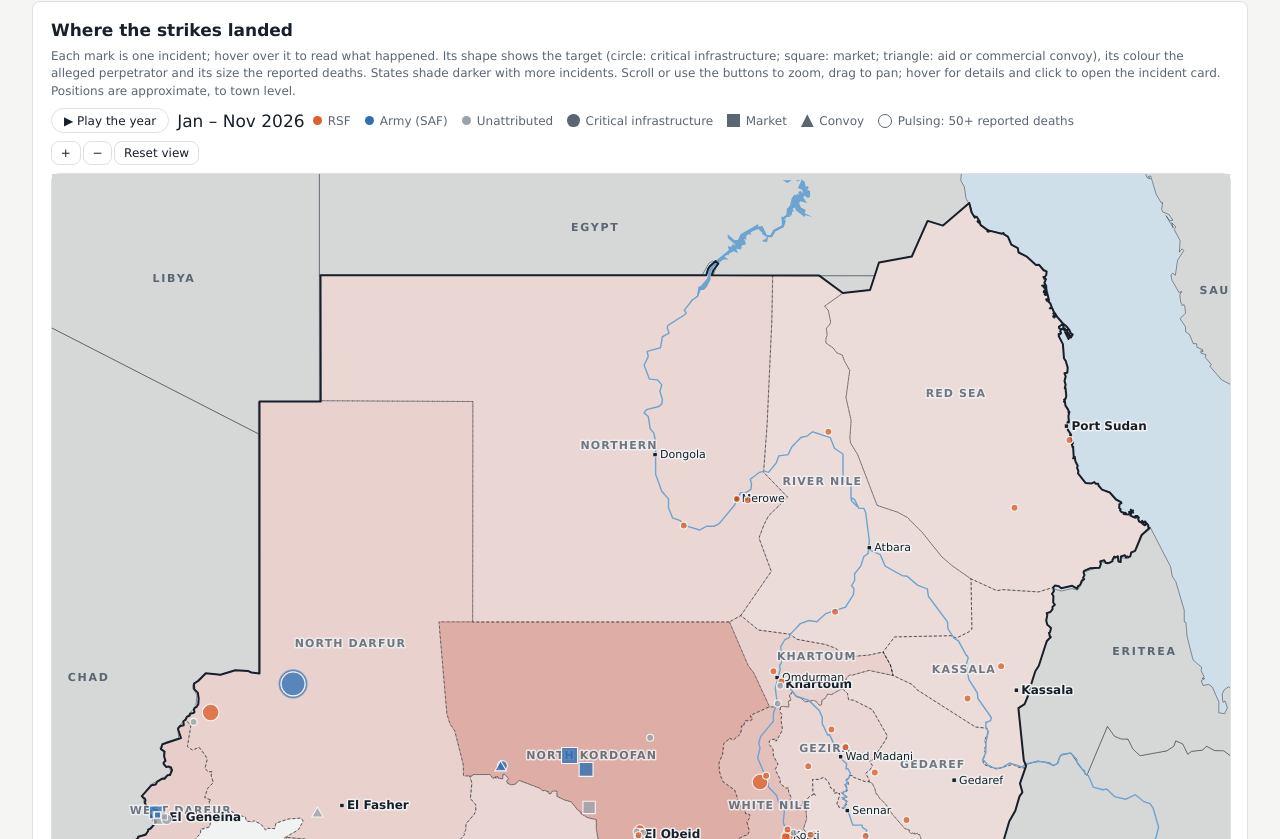
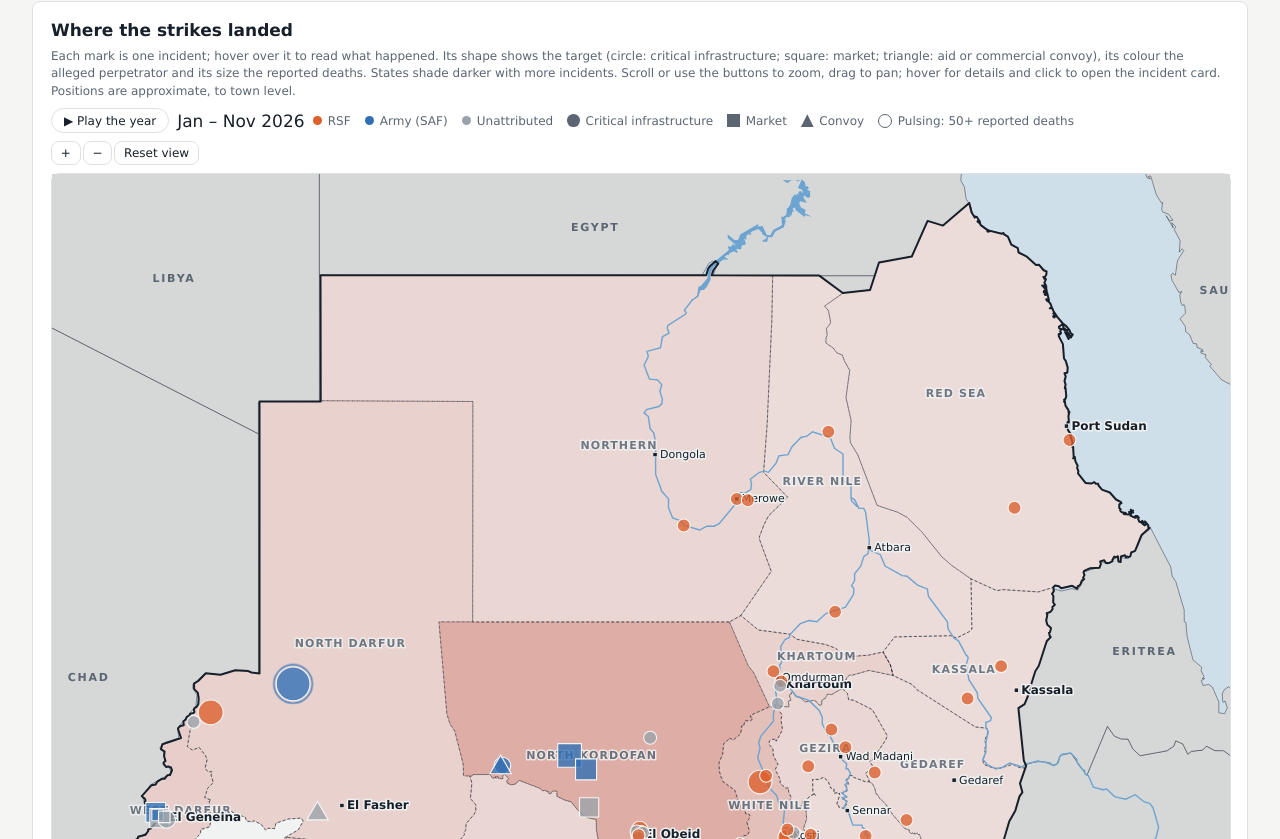
Before and after one commit to conflict-snapshot/sudan-strikes, a plain HTML site: page index.html in a window 1280 px wide. Shown: the part 561-1400 px from the top of the page. Drawn offline with nearby package versions, Linux system fonts and the light colour scheme.

Commit message:
Larger incident markers

```diff
--- a/index.html
+++ b/index.html
@@ -530,7 +530,7 @@ dash.calc('kpis', {
       const ctl = g.ctylab.selectAll('text').data(COUNTRIES, (d) => d[0]).join('text').attr('class', 'sx-country').attr('text-anchor', 'middle').text((d) => d[0]);
       const tw = g.towns.selectAll('g.town').data(TOWNS, (d) => d[0]).join((en) => { const t = en.append('g').attr('class', 'town'); t.append('rect'); t.append('text'); return t; });
 
-      const r = (d) => 3.5 + Math.sqrt(SX.k(d)) * (narrow ? 0.75 : 1.05);
+      const r = (d) => (narrow ? 5 : 6.5) + Math.sqrt(SX.k(d)) * (narrow ? 0.9 : 1.3);
       const symbolPath = (d, kk) => d3.symbol(SHAPE[d.class] || d3.symbolCircle, Math.PI * Math.pow(r(d) / kk, 2) * (d.class === 'Aid & commercial convoys' ? 1.5 : 1))();
       const order = rows.slice().sort((a, b) => SX.k(b) - SX.k(a));
       const dates = rows.map((d) => d.date).sort();
```
